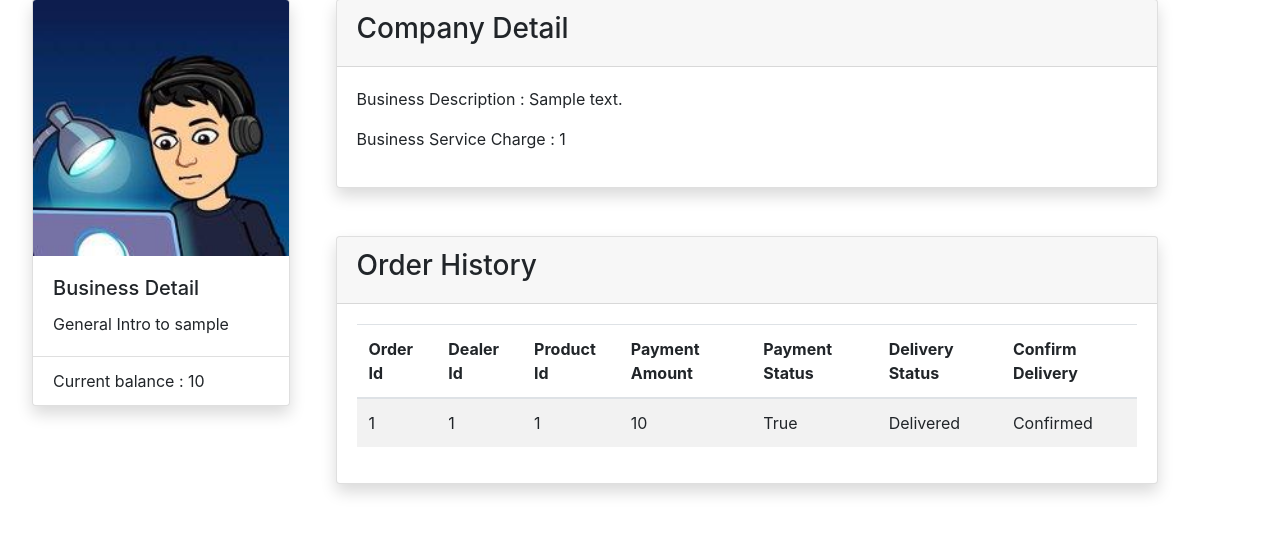
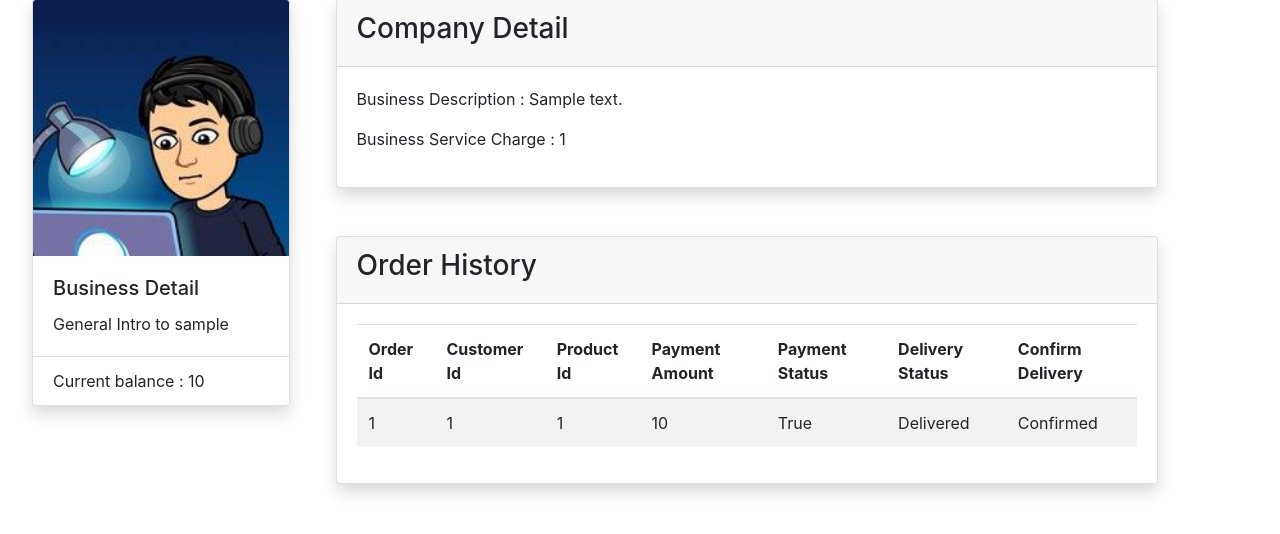
Before and after one commit to hrs2203/soad_project_2020, a Django app: page /business in a window 1280 px wide. Shown: the part 121-655 px from the top of the page. Run offline with Django 3.2, Linux system fonts and the light colour scheme; a user stored in the database is signed in; tables that the repository leaves empty hold one stand-in row (values such as "Sample post"); some libraries are stand-ins or nearby versions.

Commit message:
view_change

```diff
--- a/kalakriti/customer_block/template/business_page.html
+++ b/kalakriti/customer_block/template/business_page.html
@@ -104,7 +104,7 @@
                     <thead>
                         <tr>
                             <th>Order Id</th>
-                            <th>Dealer Id</th>
+                            <th>Customer Id</th>
                             <th>Product Id</th>
                             <th>Payment Amount</th>
                             <th>Payment Status</th>
@@ -116,7 +116,7 @@
                         {% for order in orderHistory %}
                         <tr>
                             <td>{{ order.id }}</td>
-                            <td>{{ order.businessModelLink.id }}</td>
+                            <td>{{ order.userModelLink.id }}</td>
                             <td>{{ order.productModelLink.id }}</td>
                             <td>{{ order.totalAmount }}</td>
                             <td>{{ order.paymentStatus }}</td>
```
